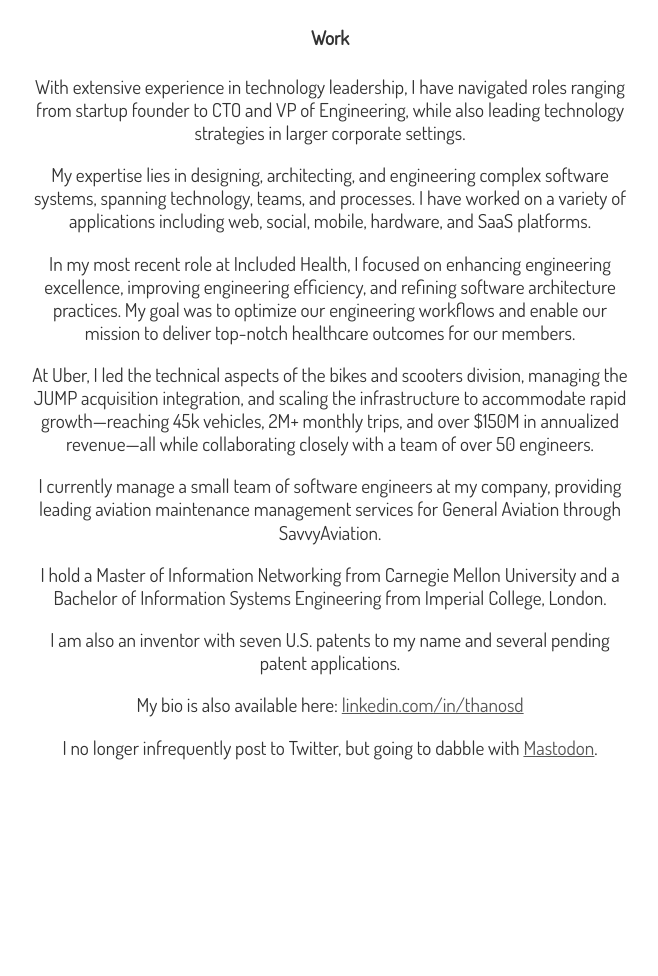
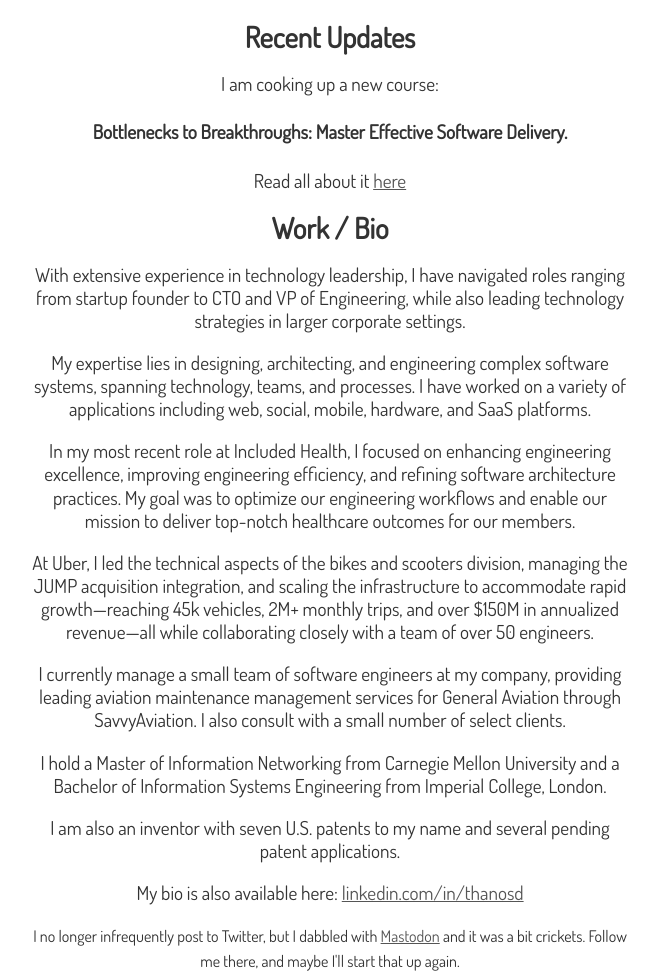
Before and after one commit to thanosd/thanosd.github.io, a plain HTML site: page index.html in a window 1280 px wide. Shown: the part 282-1258 px from the top of the page, without its empty margins (310-968 px from the left). Before the commit the page ends 1060 px from the top, so only its background shows below. Drawn offline with Linux system fonts and the light colour scheme.

Commit message:
Announcing course & updating bits & pieces

```diff
--- a/index.html
+++ b/index.html
@@ -17,7 +17,7 @@
 	<!-- Speaking of Google, don't forget to set your site up: http://google.com/webmasters -->
 
 	<meta name="author" content="Athanassios Diacakis">
-	<meta name="Copyright" content="Copyright Athanassios Diacakis 2022. All Rights Reserved.">
+	<meta name="Copyright" content="Copyright Athanassios Diacakis 2024. All Rights Reserved.">
 
 	<!-- CSS: screen, mobile & print are all in the same file -->
 	<link rel="stylesheet" href="_/css/style.css">
@@ -40,7 +40,12 @@
 
 	<img id="photo" src="images/thanos.png">
 
-	<h4>Work</h4>
+	<h2>Recent Updates</h2>
+	<p>I am cooking up a new course:</p>
+	<h4><strong>Bottlenecks to Breakthroughs: Master Effective Software Delivery.</strong></h4>
+	<p>Read all about it <a href="https://www.cosmicteacups.com/blog/bottlenecks-to-breakthroughs">here</a></p>
+
+	<h2>Work / Bio</h2>
 
 	<p>With extensive experience in technology leadership, I have navigated roles ranging from startup founder to CTO and VP of Engineering, while also leading technology strategies in larger corporate settings.</p>
 
@@ -50,7 +55,7 @@
 
 	<p>At Uber, I led the technical aspects of the bikes and scooters division, managing the JUMP acquisition integration, and scaling the infrastructure to accommodate rapid growth—reaching 45k vehicles, 2M+ monthly trips, and over $150M in annualized revenue—all while collaborating closely with a team of over 50 engineers.</p>
 
-	<p>I currently manage a small team of software engineers at my company, providing leading aviation maintenance management services for General Aviation through SavvyAviation.</p>
+	<p>I currently manage a small team of software engineers at my company, providing leading aviation maintenance management services for General Aviation through SavvyAviation.  I also consult with a small number of select clients.</p>
 
 	<p>I hold a Master of Information Networking from Carnegie Mellon University and a Bachelor of Information Systems Engineering from Imperial College, London.</p>
 
@@ -58,7 +63,7 @@
 
 	<p>My bio is also available here: <a href="https://www.linkedin.com/in/thanosd" target='_blank'>linkedin.com/in/thanosd</a>
 
-	<p>I no longer infrequently post to Twitter, but going to dabble with <a rel="me" href="https://hachyderm.io/@thanosd">Mastodon</a>.</p>
+	<p><small>I no longer infrequently post to Twitter, but I dabbled with <a rel="me" href="https://hachyderm.io/@thanosd">Mastodon</a> and it was a bit crickets. Follow me there, and maybe I'll start that up again.</small></p>
 
 
 </div>
```
